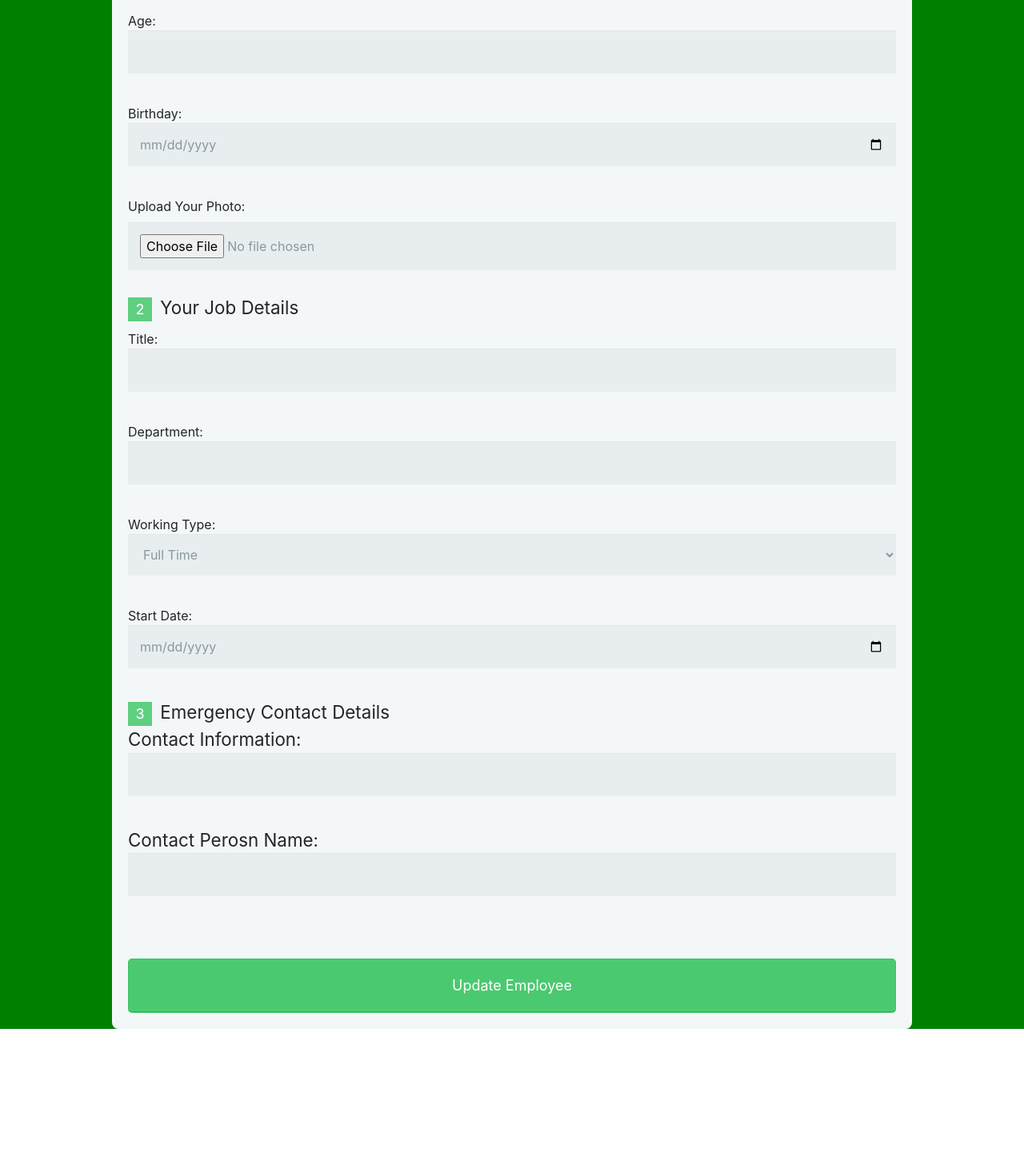
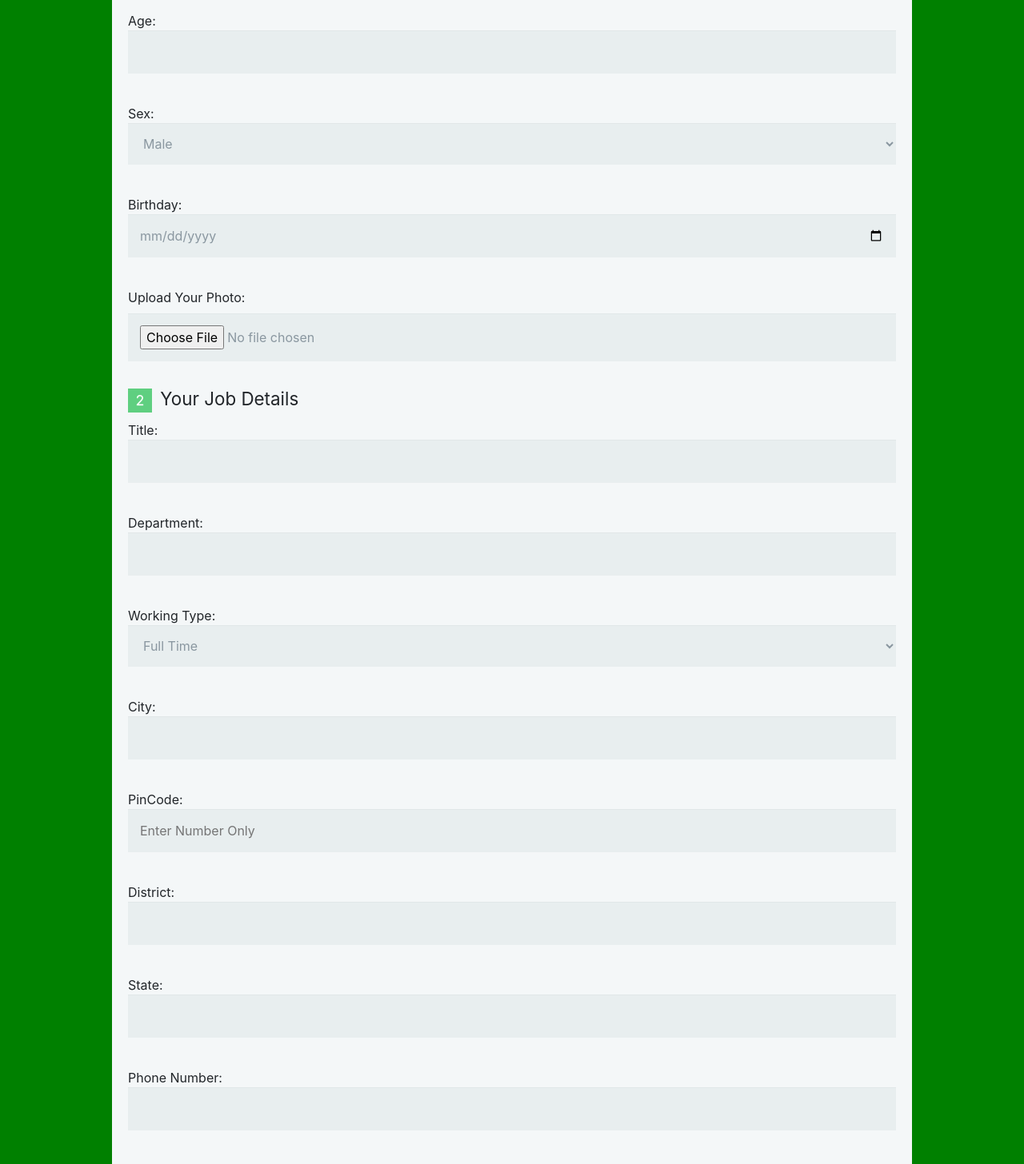
Before and after one commit to sandipan-das-sd/ems, a React (Create React App) app: page /editStaff/1 in a window 1280 px wide. Shown: the part 360-1816 px from the top of the page at 80% size. Before the commit the page ends 1657 px from the top, so only its background shows below. Built offline with nearby package versions, Linux system fonts and the light colour scheme; no server answers.

Commit message:
bug fixes

```diff
--- a/src/components/AddStaff.js
+++ b/src/components/AddStaff.js
@@ -7,6 +7,7 @@ export default function AddStaff() {
     user_name: '',
     user_email: '',
     user_age: '',
+    user_sex:'',
     user_jobtitle: '',
     user_address:'',
     user_zip:'',
@@ -76,7 +77,7 @@ export default function AddStaff() {
     let currentUserFormData={
         user_name: formData.user_name,
         user_email: formData.user_email,
-
+        user_sex:formData.user_sex,
         user_age: formData.user_age,
 
         user_jobtitle: formData.user_jobtitle,
@@ -120,7 +121,7 @@ export default function AddStaff() {
             user_age: '',
 
             user_jobtitle: '',
-
+            user_sex:'',
             user_address:'',
             user_zip:'',
             user_city:'',
@@ -173,6 +174,25 @@ export default function AddStaff() {
               onChange={handleChange}
               style={styles.input}
             />
+          </label>
+          <label style={styles.label} htmlFor="name">
+            Sex:
+            <select
+            id="sex"
+            name="user_sex"
+            value={formData.user_sex}
+            onChange={handleChange}
+             style={styles.input}
+            >
+        <option disabled selected value="disablevalue">
+        ---Choose your Sex ----
+        </option>
+        <option value="male">Male</option>
+        <option value="female">Female</option>
+        <option value="other">Other</option>
+
+        </select>
+
           </label>
           <label style={styles.label} htmlFor="name">
            City:
@@ -312,7 +332,7 @@ export default function AddStaff() {
             onChange={handleChange}
              style={styles.input}
             >
-        <option disabled value="disablevalue">
+        <option disabled selcted value="disablevalue">
         ---Select Your Working Type----
         </option>
         <option value="FullTime">Full Time</option>
--- a/src/components/EditStaff.js
+++ b/src/components/EditStaff.js
@@ -10,6 +10,7 @@ export default function EditStaff() {
   const [formData, setFormData] = useState({
     user_name: '',
     user_email: '',
+    user_sex:'',
     user_age: '',
     user_jobtitle: '',
     user_address: '',
@@ -43,6 +44,7 @@ export default function EditStaff() {
           user_name: userData.user_name,
           user_email: userData.user_email,
           user_age: userData.user_age,
+          user_sex:userData.user_sex,
           user_jobtitle: userData.user_jobtitle,
           user_address: userData.user_address,
           user_zip: userData.user_zip,
@@ -97,6 +99,7 @@ export default function EditStaff() {
         user_name: formData.user_name,
         user_email: formData.user_email,
         user_age: formData.user_age,
+        user_sex:formData.user_sex,
         user_jobtitle: formData.user_jobtitle,
         user_address:formData.user_address,
         user_zip:formData.user_zip,
@@ -161,6 +164,25 @@ export default function EditStaff() {
           </label>
           {/* Add other input fields similarly */}
           {/* ... */}
+          <label style={styles.label} htmlFor="name">
+            Sex:
+            <select
+            id="sex"
+            name="user_sex"
+            value={formData.user_sex}
+            onChange={handleChange}
+             style={styles.input}
+            >
+        <option disabled selected value="disablevalue">
+        ---Choose your Sex ----
+        </option>
+        <option value="male">Male</option>
+        <option value="female">Female</option>
+        <option value="other">Other</option>
+
+        </select>
+
+          </label>
           <label style={styles.label} htmlFor="name">
            Birthday:
             <input
@@ -230,6 +252,63 @@ export default function EditStaff() {
         <option value="Hybrid">Hybrid</option>
         </select>
 
+          </label>
+          <label style={styles.label} htmlFor="name">
+           City:
+            <input
+              type="text"
+              id="city"
+              name="user_city"
+              value={formData.user_city}
+              onChange={handleChange}
+              style={styles.input}
+            />
+          </label>
+          <label style={styles.label} htmlFor="name">
+           PinCode:
+            <input
+              type="text"
+              id="zip"
+              name="user_zip"
+              placeholder='Enter Number Only'
+              value={formData.user_zip}
+              onChange={handleChange}
+              style={styles.input}
+            />
+          </label>
+          <label style={styles.label} htmlFor="name">
+           District:
+            <input
+              type="text"
+              id="district"
+              name="user_district"
+              value={formData.user_district}
+              onChange={handleChange}
+              style={styles.input}
+            />
+          </label>
+          <label style={styles.label} htmlFor="name">
+           State:
+            <input
+              type="text"
+              id="state"
+              name="user_state"
+              value={formData.user_state}
+              onChange={handleChange}
+              style={styles.input}
+            />
+          </label>
+
+          <label style={styles.label} htmlFor="name">
+            Phone Number:
+            <input
+              type="number"
+              id="phone"
+              name="user_phone"
+              value={formData.user_phone}
+              onChange={handleChange}
+              style={styles.input}
+            />
           </label>
           <label style={styles.label} htmlFor="name">
             Start Date:
--- a/src/components/StaffList.js
+++ b/src/components/StaffList.js
@@ -48,6 +48,7 @@ const formatDate = (isoDate) => {
     // }
 
     return (
+        <div className='container-fluid'>
         <Container className='mt-5'>
             <div className='text-end'>
                 <Link to="/staffAddForm" className='btn btn-success'>Add Staff</Link>
@@ -65,6 +66,7 @@ const formatDate = (isoDate) => {
                         <th>Full Name</th>
                         <th>Email</th>
                         <th>Age</th>
+                        <th>Sex</th>
                         <th>Job Title</th>
                         <th>Address</th>
                         <th>Zip</th>
@@ -89,6 +91,7 @@ const formatDate = (isoDate) => {
                             <td>{user.user_name}</td>
                             <td>{user.user_email}</td>
                             <td>{user.user_age}</td>
+                            <td>{user.user_sex}</td>
                             <td>{user.user_jobtitle}</td>
                             <td>{user.user_address}</td>
                             <td>{user.user_zip}</td>
@@ -119,5 +122,6 @@ const formatDate = (isoDate) => {
             </Table>
             )}
         </Container>
+        </div>
     );
    }
```
